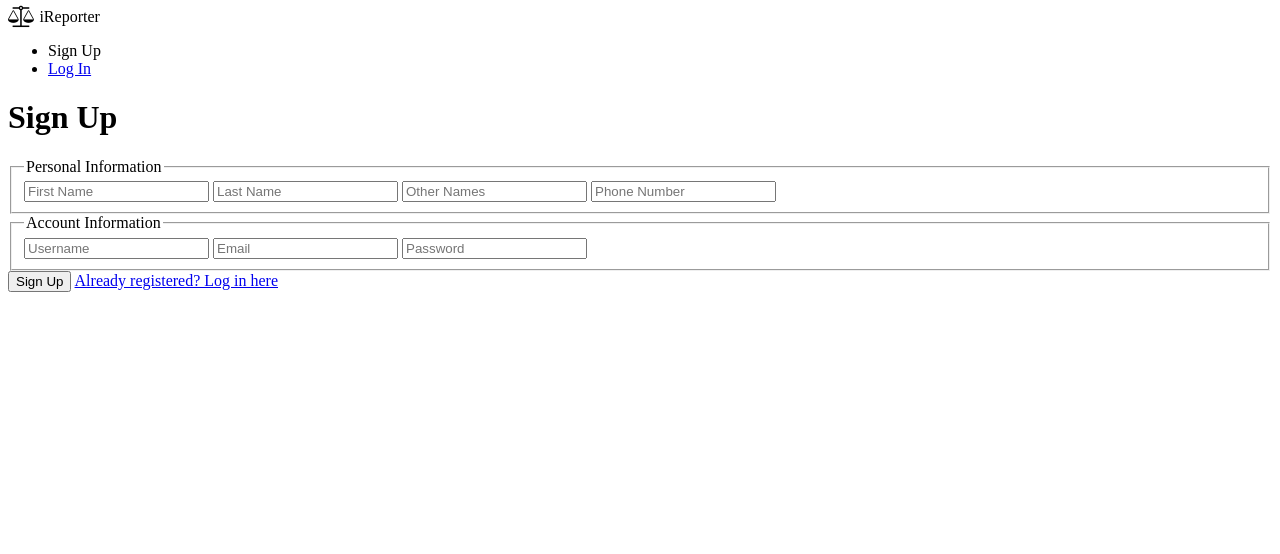
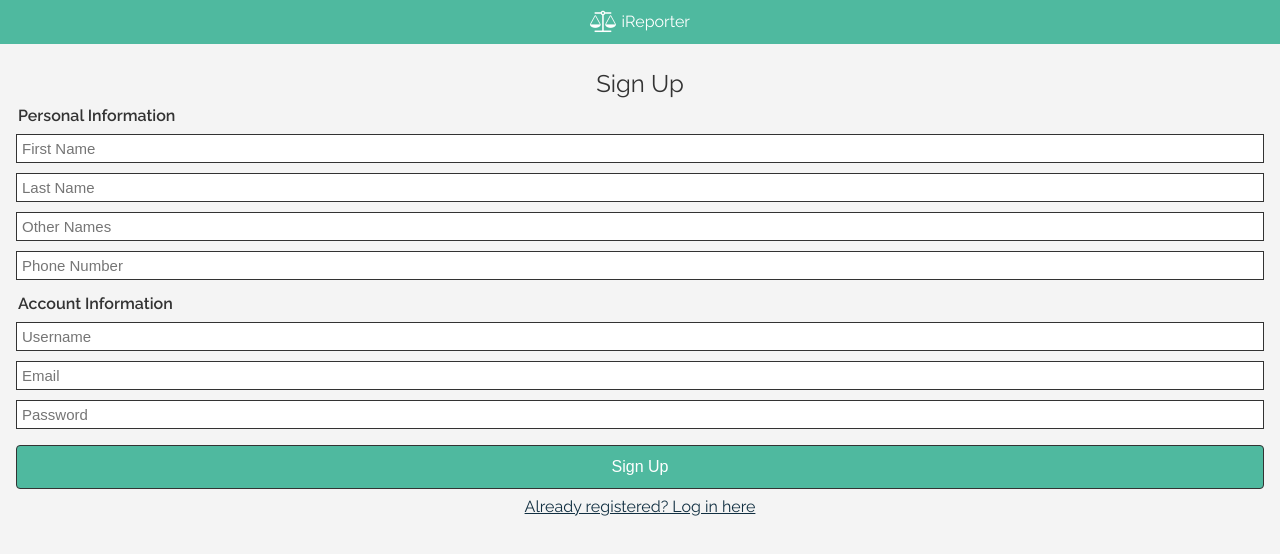
Before and after one commit to LordUche/iReporters, a plain HTML site: page ui/signup.html in a window 1280 px wide. Drawn offline with Linux system fonts and the light colour scheme.

Commit message:
Add styling for signup page

```diff
--- a/ui/signup.html
+++ b/ui/signup.html
@@ -8,6 +8,7 @@
   <title>iReporter | Sign Up</title>
   <link rel="stylesheet" href="https://stackpath.bootstrapcdn.com/font-awesome/4.7.0/css/font-awesome.min.css">
   <link href="https://fonts.googleapis.com/css?family=Raleway:300,300i,400,400i,600,600i,700,700i,900,900i" rel="stylesheet">
+  <link rel="stylesheet" href="./styles.css">
 </head>
 
 <body>
@@ -42,7 +43,7 @@
           <input type="email" placeholder="Email">
           <input type="password" placeholder="Password">
         </fieldset>
-        <button type="submit">Sign Up</button>
+        <button class="primary" type="submit">Sign Up</button>
         <a href="./login.html">Already registered? Log in here</a>
       </form>
     </section>
--- /dev/null
+++ b/ui/styles.css
@@ -0,0 +1,111 @@
+html,
+body {
+  font-family: Raleway, sans-serif;
+  font-size: 16px;
+  font-weight: 400;
+  margin: 0;
+  padding: 0;
+  line-height: 1;
+  min-height: 100vh;
+  box-sizing: border-box;
+}
+
+*,
+*::before,
+*::after {
+  box-sizing: inherit;
+}
+
+h1,
+h2,
+h3,
+h4,
+h5,
+h6,
+p,
+ul,
+fieldset {
+  margin: 0;
+  padding: 0;
+}
+
+a {
+  color: #112f41;
+  line-height: 36px;
+}
+
+button {
+  line-height: 40px;
+  font-size: 16px;
+  border: 1px solid #333;
+  border-radius: 4px;
+}
+
+button.primary {
+  color: white;
+  background-color: #4fb99f;
+}
+
+button.accent {
+  color: white;
+  background-color: #112f41;
+}
+
+input {
+  font-size: 15px;
+  line-height: 27px;
+  padding: 0 5px;
+  width: 100%;
+  outline: none;
+  border: 1px solid #333;
+  margin-top: 10px;
+}
+
+h1 {
+  font-weight: 400;
+  font-size: 24px;
+  line-height: 48px;
+  text-align: center;
+}
+
+/* Header */
+
+header {
+  height: 44px;
+  background-color: #4fb99f;
+  color: white;
+}
+
+header .branding {
+  text-align: center;
+  line-height: 44px;
+}
+
+header nav {
+  display: none;
+}
+
+/* Main */
+
+main {
+  background-color: #f4f4f4;
+  color: #333;
+  padding: 16px;
+  min-height: calc(100vh - 44px);
+}
+
+form {
+  display: flex;
+  flex-direction: column;
+  text-align: center;
+}
+
+fieldset {
+  border: none;
+  margin-bottom: 16px;
+}
+
+legend {
+  font-weight: 600;
+  text-align: left;
+}
```
